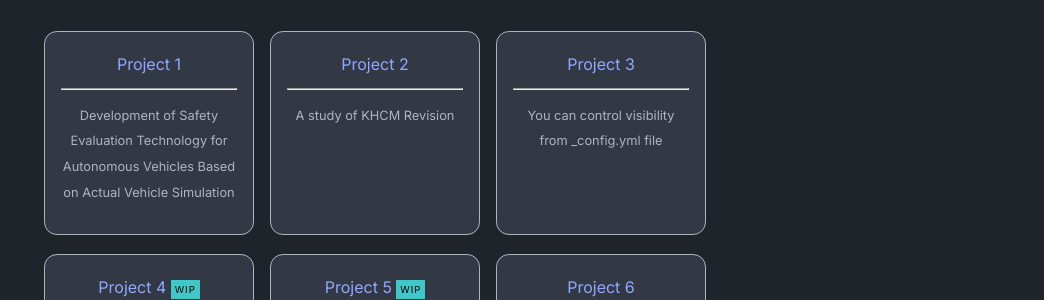
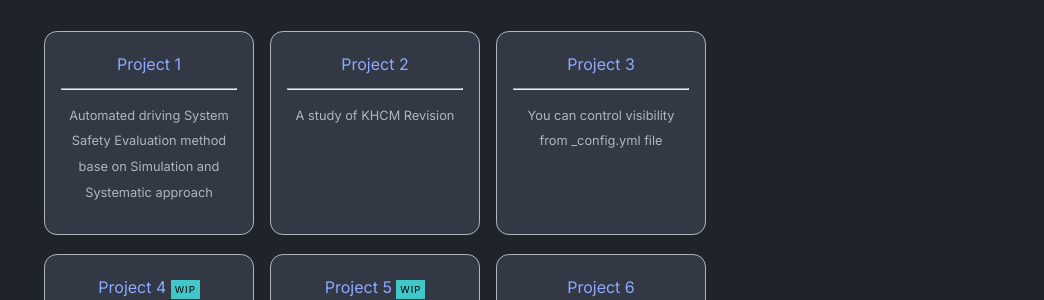
Before and after one commit to HHBBLee/HHBBLEE.github.io, a Jekyll site: the page built from index.md, in a window 1280 px wide. Shown: the part 344-644 px from the top of the page, without its empty margins (236-1280 px from the left). Built offline with Jekyll 4.4.1, drawn with Linux system fonts in a browser that asks for light colours.

Commit message:
Update home.yml

```diff
--- a/_data/home.yml
+++ b/_data/home.yml
@@ -11,7 +11,7 @@ navbar_entries:
 project_entries:
   - title: Project 1
     url: overview-post
-    desc: Development of Safety Evaluation Technology for Autonomous Vehicles Based on Actual Vehicle Simulation
+    desc: Automated driving System Safety Evaluation method base on Simulation and Systematic approach
 
   - title: Project 2
     url: overview-post
```
